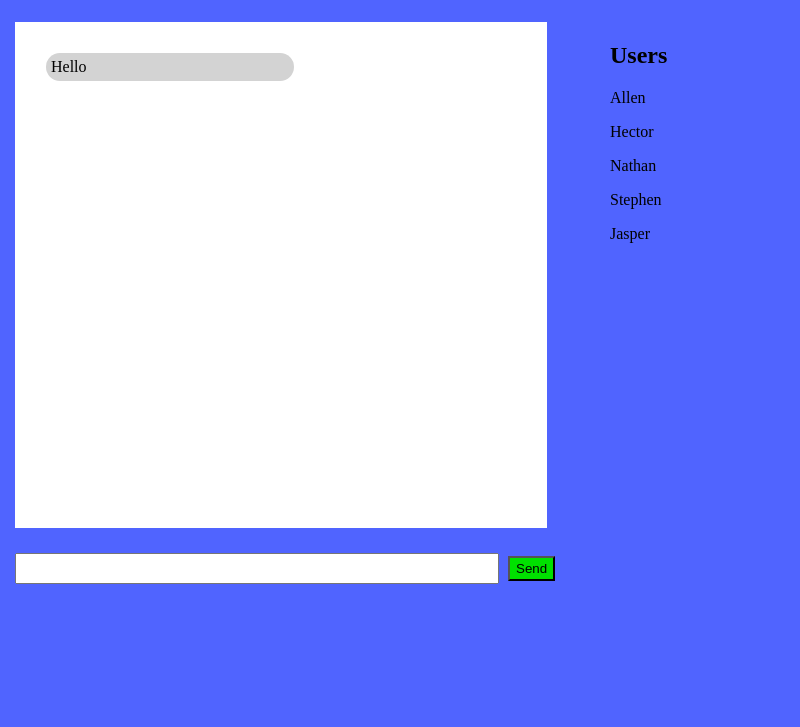
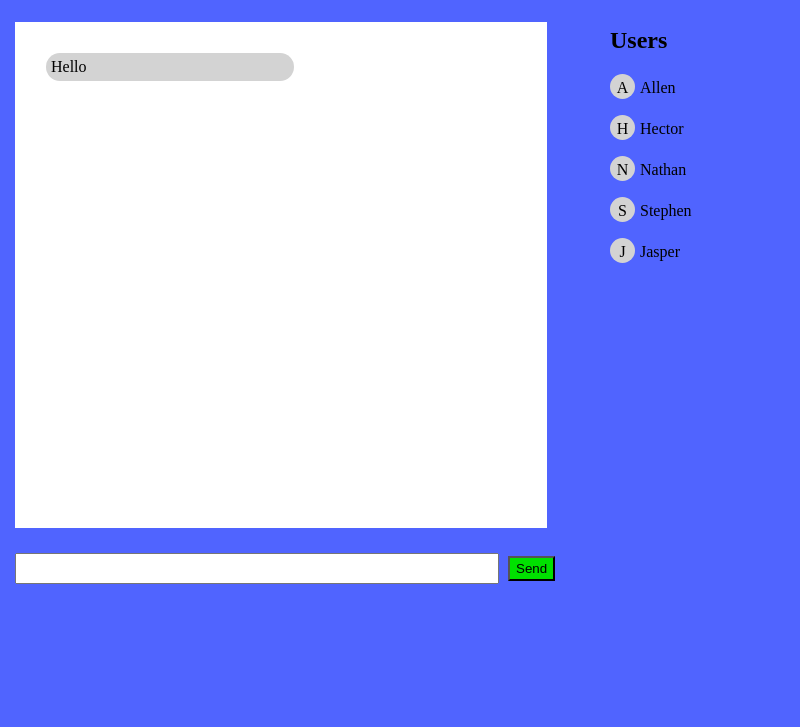
Before and after one commit to allensarmiento/Secure-Chat-System, an Electron app: page client/index.html in a window 800 px wide. Shown: the part 73-800 px from the top of the page. Drawn offline with Linux system fonts and the light colour scheme; no server answers.

Commit message:
User profile image

```diff
--- a/client/css/master.css
+++ b/client/css/master.css
@@ -23,6 +23,17 @@ html, body {
 #online {
   float: left;
   width: 30%;
+}
+
+.profile-img {
+  width: 15px;
+  height: 15px;
+  margin-right: 5px;
+  padding: 5px;
+  display: inline-block;
+  background: lightgrey;
+  border-radius: 25px;
+  text-align: center;
 }
 
 #chatbox {
@@ -55,7 +66,7 @@ html, body {
 }
 
 #users {
-  float: left;
+  float; left;
   margin: 15px 15px 15px 50px;
 }
 
--- a/client/index.html
+++ b/client/index.html
@@ -6,7 +6,7 @@
     <link rel="stylesheet" type="text/css" href="css/master.css">
   </head>
   <body>
-    <h1 id="title">Welcome to Chat!</h1>
+    <h1 id="title">Welcome to Secure Chat!</h1>
 
     <section id="chat">
       <div id="chatbox">
@@ -20,11 +20,11 @@
     <section id="online">
       <div id="users">
         <h1>Users</h1>
-        <p>Allen</p>
-        <p>Hector</p>
-        <p>Nathan</p>
-        <p>Stephen</p>
-        <p>Jasper</p>
+        <p><div class="profile-img">A</div>Allen</p>
+        <p><div class="profile-img">H</div>Hector</p>
+        <p><div class="profile-img">N</div>Nathan</p>
+        <p><div class="profile-img">S</div>Stephen</p>
+        <p><div class="profile-img">J</div>Jasper</p>
       </div>
     </section>
 
```
